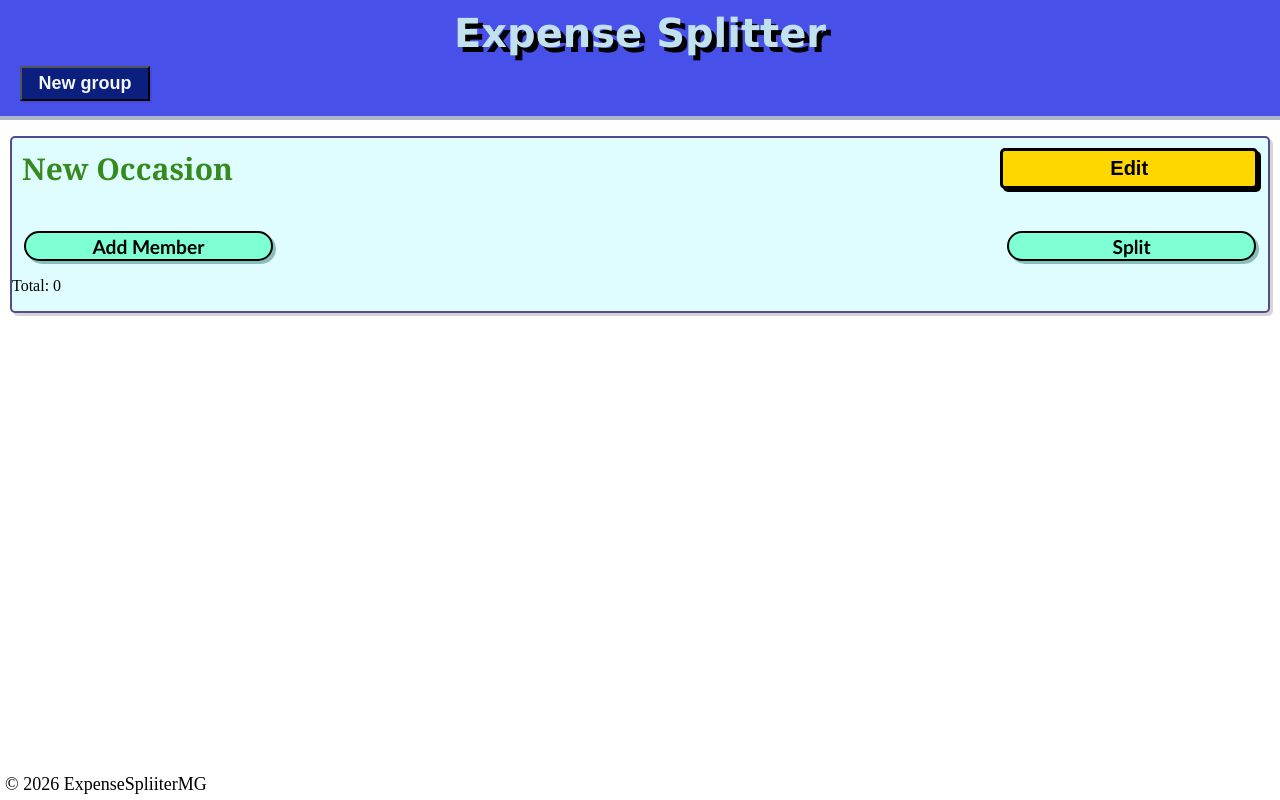
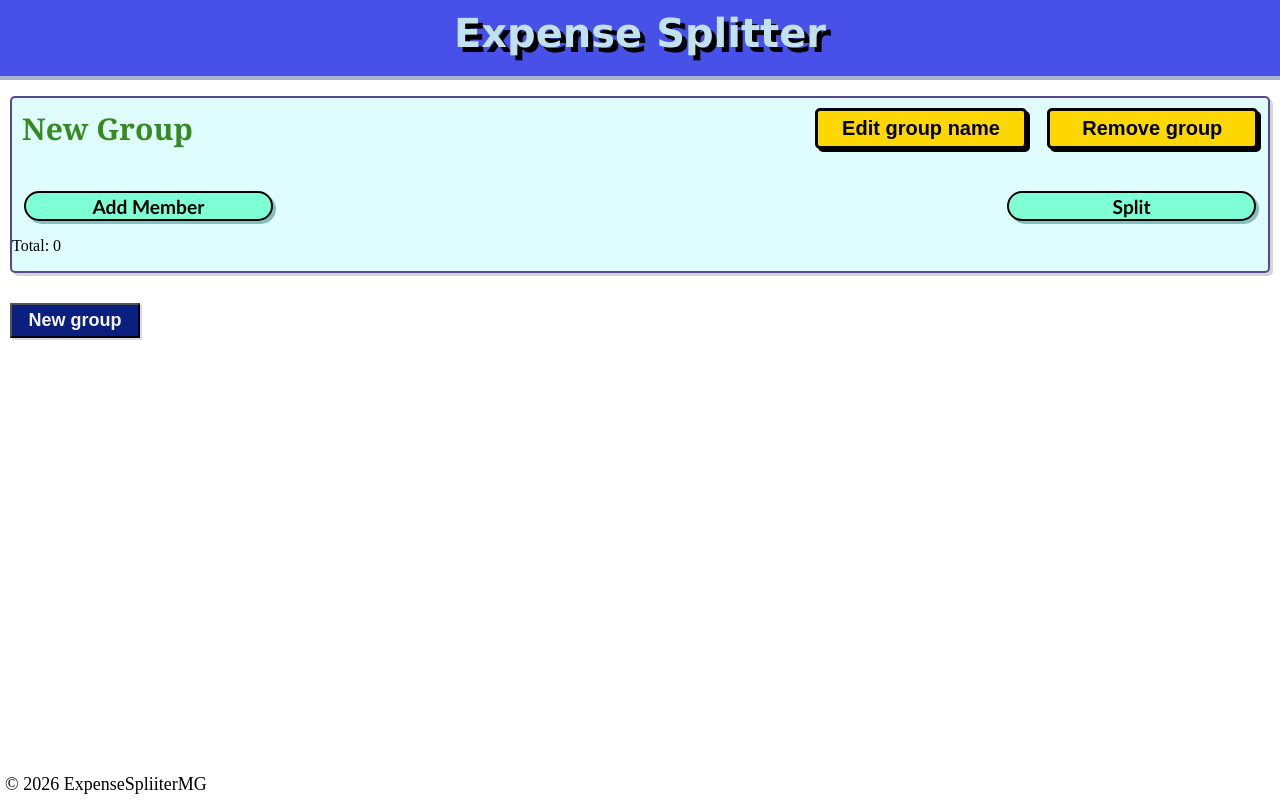
Before and after one commit to the-Monk-bro/Expense-Splitter, a React app: page / in a window 1280 px wide. Both pictures are taken after a click on the button "New group". Built offline with nearby package versions, Linux system fonts and the light colour scheme; the HTML template or start-up script is replaced by a standard one.

Commit message:
starting with adding new groups

```diff
--- a/src/App.jsx
+++ b/src/App.jsx
@@ -1,17 +1,26 @@
 import styles from './App.module.css';
 import Header from "./Header/Header";
 import Footer from './Footer/Footer';
+import { useState } from 'react';
 
 import Group from "./Group/Group";
 
+
 function App() {
+  const [groups, setGroups]= useState([]);
+
+  const addGroup =()=>{
+    setGroups(prev => [...prev, {gid:Date.now(), name:"New Group"}]);
+  }
 
   return (
     <div className={styles.page}>
       <Header></Header>
       <main className={styles.content}>
-        <Group></Group>
+        {groups.map(g=> <Group grp={g} onUpdate={setGroups}/>)}
+        <button onClick={addGroup} className={styles.newGroupbutton}>New group</button>
       </main>
+
       <Footer></Footer>
     </div>
   );
--- a/src/App.module.css
+++ b/src/App.module.css
@@ -12,3 +12,14 @@ html, body , #root {
 .content{
     flex:1;
 }
+.newGroupbutton{
+    width: 130px;
+    height: 35px;
+    margin: 10px 0 5px 10px;
+    background-color: rgb(10, 31, 126);
+    color: whitesmoke;
+    font-size: 18px;
+    font-weight: 600;
+    box-shadow: 2px 2px rgba(68, 45, 172, 0.207);
+
+}
--- a/src/Group/Group.jsx
+++ b/src/Group/Group.jsx
@@ -4,7 +4,7 @@ import { useMemo } from 'react';
 import PropTypes, { symbol } from 'prop-types';
 
 
-function Group(props){
+function Group({grp, onUpdate}){
     //Variables and functions for editing Occasion name
     const [occasionName,setOccasionName] = useState ("New Occasion");
     const [editInput, setEditInput] = useState(false);
@@ -14,10 +14,16 @@ function Group(props){
     }
     const enterOnEdit =(e) => {
         if (e.key==="Enter"){
-            setOccasionName(occasionName);
+            onUpdate(prev => prev.map(item => item.gid===grp.gid? {...item, name:occasionName}: item))
+            setOccasionName("");
             setEditInput(false);
         }
     }
+
+    const handleRemove =()=>{
+        onUpdate(prev=> prev.filter(item => item.gid!==grp.gid))
+    }
+
 
     //Varaibles and functions for adding new member in a group
     const [members,setMembers] = useState([]);
@@ -38,6 +44,8 @@ function Group(props){
             setName("");
         }
     }
+
+
 
     //Split calculations
     const [total,setTotal] = useState(0);
@@ -61,8 +69,9 @@ function Group(props){
         <div className={styles.groupBox}>
 
             <header className={styles.header}>
-                {!editInput && <h2 className={styles.occasion}>{occasionName}</h2> }
-                {!editInput && <button onClick={handleEdit} className={styles.editButton}>Edit</button>}
+                {!editInput && <h2 className={styles.occasion}>{grp.name}</h2> }
+                {!editInput && <button onClick={handleEdit} className={styles.editButton}>Edit group name</button>}
+                {!editInput && <button onClick={handleRemove} className={styles.editButton}>Remove group</button>}
                 {editInput && <input placeholder='Enter new name' className={styles.editOccasion} onChange={(e)=> setOccasionName(e.target.value)} onKeyDown={(e)=> enterOnEdit(e)}/> }
             </header>
 
--- a/src/Header/Header.jsx
+++ b/src/Header/Header.jsx
@@ -1,11 +1,10 @@
 import styles from './Header.module.css';
+
 
 function Header(){
     return (
         <header className={styles.header}>
             <h1 className={styles.heading}>Expense Splitter</h1>
-            <button className={styles.newGroupbutton}>New group</button>
-
         </header>
     )
 }
--- a/src/Header/Header.module.css
+++ b/src/Header/Header.module.css
@@ -16,16 +16,3 @@
     color: rgb(193, 225, 238);
     text-shadow:5px 5px black;
 }
-.newGroupbutton{
-    width: 130px;
-    height: 35px;
-    margin: 0 0 5px 10px;
-    background-color: rgb(10, 31, 126);
-    color: whitesmoke;
-    font-size: 18px;
-    font-weight: 600;
-    box-shadow: 2px 2px rgba(68, 45, 172, 0.207);
-
-
-
-}
```
